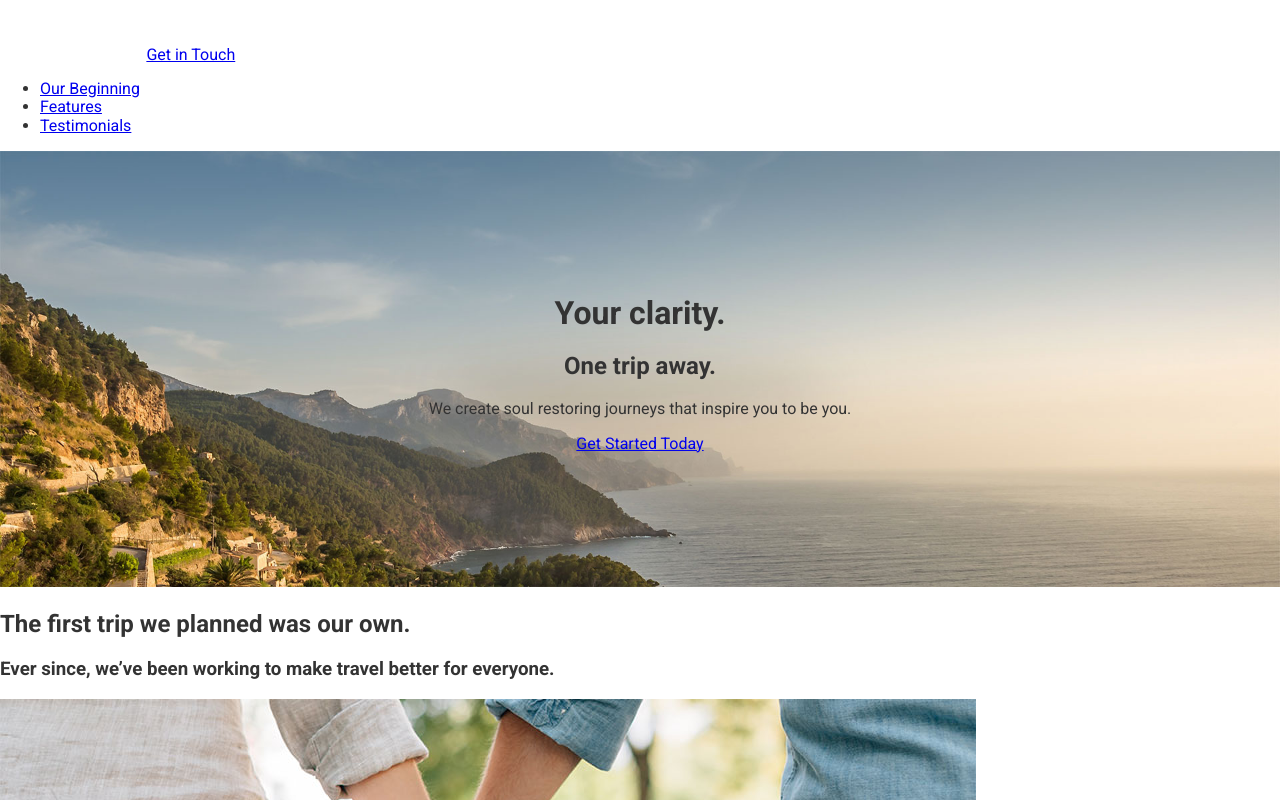
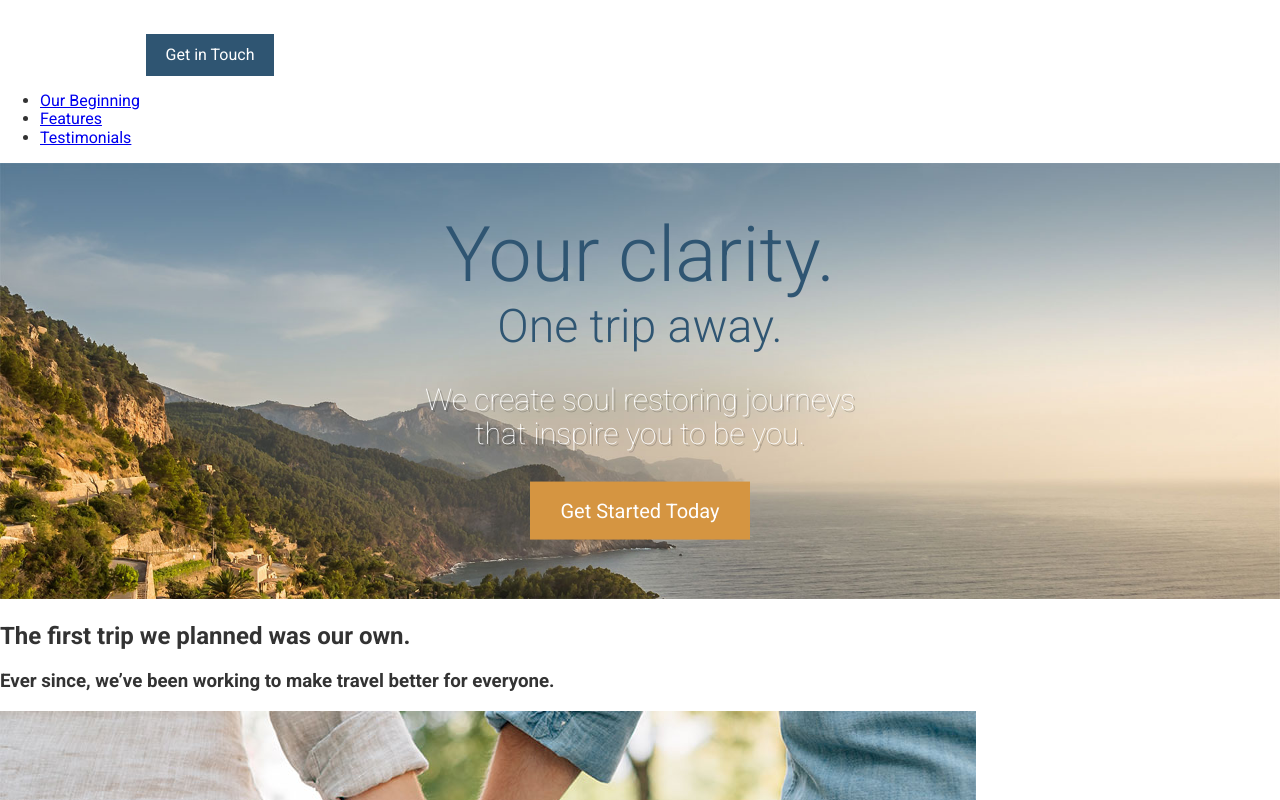
Before and after one commit to chrisArmo/Adventure-Land, a website: page app/index.html in a window 1280 px wide. Shown: the top 800 px of the page. Drawn offline with Linux system fonts and the light colour scheme.

Commit message:
Implement BEM classes in index.html

```diff
--- a/app/index.html
+++ b/app/index.html
@@ -9,10 +9,11 @@
   <!-- styles css -->
   <link rel="stylesheet" href="temp/styles/styles.css">
 </head>
+
 <body>
   <header>
     <img src="assets/images/icons/clear-view-escapes.svg">
-    <a href="#">Get in Touch</a>
+    <a href="#" class="btn">Get in Touch</a>
     <nav>
       <ul>
         <li><a href="#our-beginning">Our Beginning</a></li>
@@ -25,11 +26,11 @@
   <div class="large-hero">
     <img src="assets/images/hero--large.jpg">
     <div class="large-hero__text-content">
-      <h1>Your clarity.</h1>
-      <h2>One trip away.</h2>
-      <p>We create soul restoring journeys that inspire you to be you.</p>
+      <h1 class="large-hero__title">Your clarity.</h1>
+      <h2 class="large-hero__subtitle">One trip away.</h2>
+      <p class="large-hero__description">We create soul restoring journeys that inspire you to be you.</p>
       <p>
-        <a href="#">Get Started Today</a>
+        <a href="#" class="btn btn--orange btn--large">Get Started Today</a>
       </p>
     </div>
   </div>
@@ -87,7 +88,7 @@
   </div>
 
   <footer>
-    <p>Copyright &copy; 2016 Clear View Escapes. All rights reserved. <a href="#">Get in Touch</a></p>
+    <p>Copyright &copy; 2016 Clear View Escapes. All rights reserved. <a href="#" class="btn btn--orange">Get in Touch</a></p>
   </footer>
 </body>
 </html>
```
